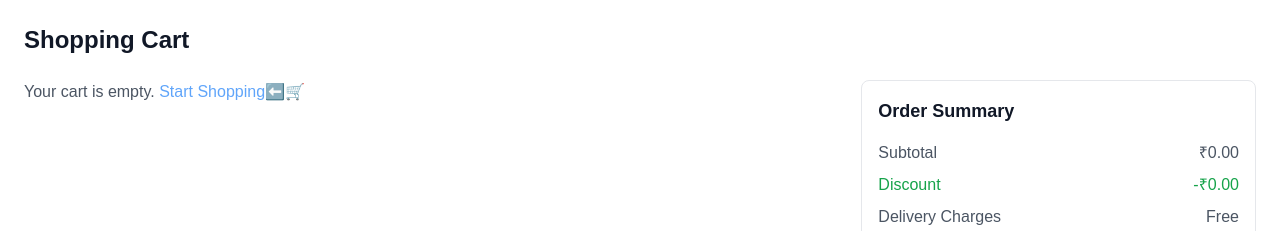
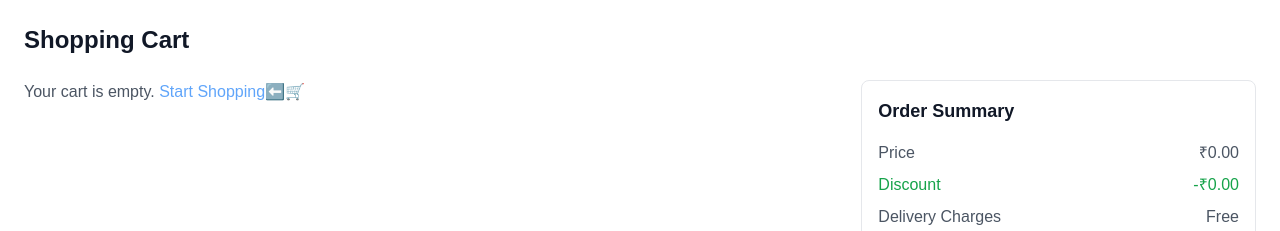
Before and after one commit to Rajasreesingamshetty5geetha/EShop, a Next.js app: page /cart in a window 1280 px wide. Shown: the top 231 px of the page. Built offline with nearby package versions, Linux system fonts and the light colour scheme.

Commit message:
Cart.jsx

```diff
--- a/app/components/Cart/Cart.jsx
+++ b/app/components/Cart/Cart.jsx
@@ -118,7 +118,7 @@ const Cart = () => {
           <h2 className="text-lg font-semibold text-gray-900">Order Summary</h2>
           <div className="mt-4 space-y-2">
             <div className="flex justify-between text-gray-600">
-              <span>Subtotal</span>
+              <span>Price</span>
               <span>₹{subtotal.toFixed(2)}</span>
             </div>
             <div className="flex justify-between text-green-600">
```
